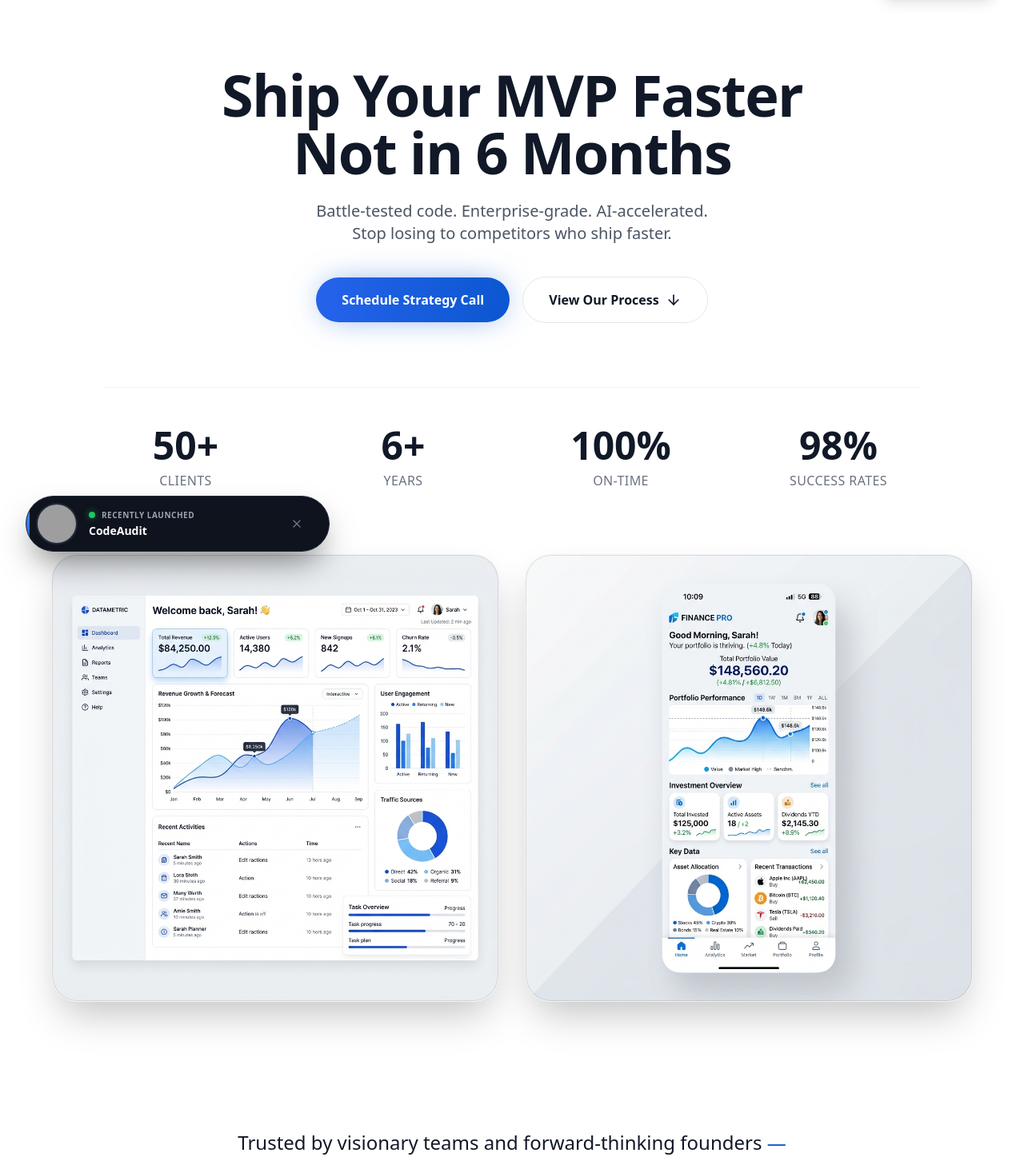
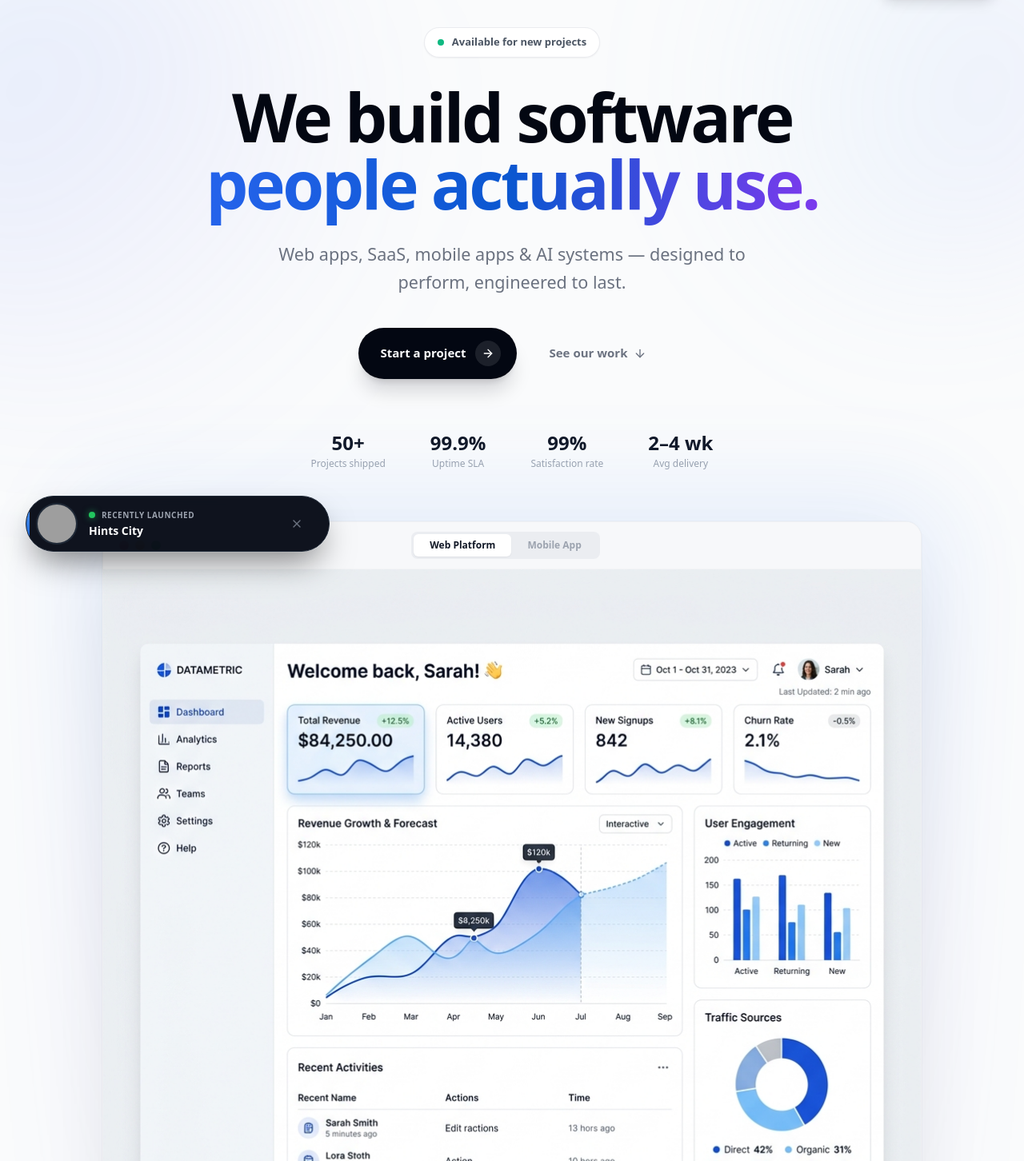
Before and after one commit to kabeerx9/monk-studio, a Next.js app: page / in a window 1280 px wide. Shown: the part 78-1530 px from the top of the page at 80% size. Built offline with nearby package versions, Linux system fonts and the light colour scheme; grey boxes are pictures that could not be loaded.

Commit message:
hero section changes

```diff
--- a/components/HeroSection.tsx
+++ b/components/HeroSection.tsx
@@ -1,103 +1,298 @@
 "use client";
-import React from "react";
-import { ArrowDown } from "lucide-react";
+import React, { useState, useEffect, useRef } from "react";
+import { ArrowRight, ArrowDown } from "lucide-react";
 import Image from "next/image";
 import Link from "next/link";
-import { motion } from "framer-motion";
+import { motion, AnimatePresence, useMotionValue, useTransform, useSpring } from "framer-motion";
+
+/* ── Animated counter hook ── */
+function useCounter(target: number, duration = 2000, delay = 800) {
+  const [count, setCount] = useState(0);
+  useEffect(() => {
+    const timeout = setTimeout(() => {
+      let start = 0;
+      const step = target / (duration / 16);
+      const timer = setInterval(() => {
+        start += step;
+        if (start >= target) {
+          setCount(target);
+          clearInterval(timer);
+        } else {
+          setCount(Math.floor(start));
+        }
+      }, 16);
+      return () => clearInterval(timer);
+    }, delay);
+    return () => clearTimeout(timeout);
+  }, [target, duration, delay]);
+  return count;
+}
+
+/* ── Floating orb component ── */
+const FloatingOrb = ({
+  className,
+  delay = 0,
+}: {
+  className: string;
+  delay?: number;
+}) => (
+  <motion.div
+    initial={{ opacity: 0 }}
+    animate={{ opacity: 1 }}
+    transition={{ duration: 2, delay }}
+    className={`absolute rounded-full pointer-events-none ${className}`}
+  />
+);
 
 const HeroSection = () => {
+  const [activePreview, setActivePreview] = useState<"dashboard" | "mobile">("dashboard");
+  const projects = useCounter(50, 1800, 1200);
+  const satisfaction = useCounter(99, 1800, 1400);
+  const containerRef = useRef<HTMLDivElement>(null);
+
+  // Mouse parallax for the product frame
+  const mouseX = useMotionValue(0);
+  const mouseY = useMotionValue(0);
+  const rotateX = useSpring(useTransform(mouseY, [-300, 300], [3, -3]), { stiffness: 150, damping: 20 });
+  const rotateY = useSpring(useTransform(mouseX, [-300, 300], [-3, 3]), { stiffness: 150, damping: 20 });
+
+  const handleMouseMove = (e: React.MouseEvent) => {
+    if (!containerRef.current) return;
+    const rect = containerRef.current.getBoundingClientRect();
+    mouseX.set(e.clientX - rect.left - rect.width / 2);
+    mouseY.set(e.clientY - rect.top - rect.height / 2);
+  };
+
+  const handleMouseLeave = () => {
+    mouseX.set(0);
+    mouseY.set(0);
+  };
+
   return (
-    <section id="home" className="pt-32 md:pt-40 pb-16 md:pb-20 px-4 md:px-6 max-w-7xl mx-auto flex flex-col items-center text-center relative overflow-hidden">
-      <div className="absolute inset-0 -z-10 bg-[linear-gradient(to_right,#80808012_1px,transparent_1px),linear-gradient(to_bottom,#80808012_1px,transparent_1px)] bg-[size:24px_24px] [mask-image:radial-gradient(ellipse_60%_50%_at_50%_0%,#000_70%,transparent_100%)]"></div>
+    <section
+      id="home"
+      className="relative min-h-screen flex flex-col justify-center pt-24 md:pt-28 pb-8 px-4 md:px-6 overflow-hidden bg-[#FAFBFC]"
+    >
+      {/* ── Ambient background orbs ── */}
+      <FloatingOrb
+        className="w-[600px] h-[600px] -top-48 -left-48 bg-gradient-to-br from-blue-400/20 via-indigo-400/10 to-transparent blur-[120px] animate-first"
+        delay={0}
+      />
+      <FloatingOrb
+        className="w-[500px] h-[500px] -top-20 -right-32 bg-gradient-to-bl from-violet-400/15 via-blue-300/10 to-transparent blur-[100px] animate-third"
+        delay={0.3}
+      />
+      <FloatingOrb
+        className="w-[400px] h-[400px] bottom-20 left-1/4 bg-gradient-to-tr from-cyan-400/10 via-blue-400/10 to-transparent blur-[100px] animate-second"
+        delay={0.6}
+      />
 
+      {/* ── Dot grid pattern ── */}
+      <div className="absolute inset-0 -z-10 opacity-[0.4] bg-[radial-gradient(#d1d5db_1px,transparent_1px)] bg-[size:24px_24px] [mask-image:radial-gradient(ellipse_60%_60%_at_50%_40%,black_20%,transparent_100%)]" />
+
+      <div className="max-w-7xl mx-auto w-full relative z-10">
+        {/* ── Text block ── */}
+        <div className="max-w-4xl mx-auto text-center mb-14 md:mb-16">
+          {/* Eyebrow pill */}
+          <motion.div
+            initial={{ opacity: 0, y: 10, scale: 0.95 }}
+            animate={{ opacity: 1, y: 0, scale: 1 }}
+            transition={{ duration: 0.5 }}
+            className="inline-flex items-center gap-2.5 px-4 py-2 rounded-full bg-white border border-gray-200/80 shadow-sm mb-8"
+          >
+            <span className="relative flex h-2 w-2">
+              <span className="animate-ping absolute inline-flex h-full w-full rounded-full bg-emerald-400 opacity-75" />
+              <span className="relative inline-flex rounded-full h-2 w-2 bg-emerald-500" />
+            </span>
+            <span className="text-[13px] font-semibold text-gray-600">
+              Available for new projects
+            </span>
+          </motion.div>
+
+          {/* Headline */}
           <motion.h1
-        initial={{ opacity: 0, y: 20 }}
+            initial={{ opacity: 0, y: 24 }}
             animate={{ opacity: 1, y: 0 }}
-        transition={{ duration: 0.8, ease: "easeOut" }}
-        className="text-4xl sm:text-5xl md:text-7xl font-bold tracking-tight text-gray-900 mb-6 max-w-4xl leading-[1.1]"
+            transition={{ duration: 0.7, delay: 0.1 }}
+            className="text-[2.5rem] sm:text-6xl md:text-7xl lg:text-[5.25rem] font-extrabold tracking-[-0.04em] text-gray-950 leading-[1.06] mb-7"
           >
-        Ship Your MVP Faster <br className="hidden md:block" /> Not in 6 Months
+            We build software
+            <br />
+            <span className="text-transparent bg-clip-text bg-gradient-to-r from-blue-600 via-[#0B57D0] to-violet-600 [-webkit-background-clip:text]">
+              people actually use.
+            </span>
           </motion.h1>
 
+          {/* Sub */}
           <motion.p
             initial={{ opacity: 0, y: 20 }}
             animate={{ opacity: 1, y: 0 }}
-        transition={{ duration: 0.8, delay: 0.2, ease: "easeOut" }}
-        className="text-base sm:text-lg md:text-xl text-gray-600 mb-10 max-w-2xl px-4"
+            transition={{ duration: 0.7, delay: 0.2 }}
+            className="text-lg md:text-[1.35rem] text-gray-500 max-w-2xl mx-auto leading-relaxed mb-10"
           >
-        Battle-tested code. Enterprise-grade. AI-accelerated. <br className="hidden md:block" />
-        Stop losing to competitors who ship faster.
+            Web apps, SaaS, mobile apps &amp; AI systems — designed to perform,
+            engineered to last.
           </motion.p>
 
+          {/* CTAs */}
           <motion.div
             initial={{ opacity: 0, y: 20 }}
             animate={{ opacity: 1, y: 0 }}
-        transition={{ duration: 0.8, delay: 0.4, ease: "easeOut" }}
-        className="flex flex-col sm:flex-row items-center gap-4 mb-16 md:mb-20 w-full sm:w-auto px-4"
+            transition={{ duration: 0.7, delay: 0.3 }}
+            className="flex flex-col sm:flex-row items-center justify-center gap-4"
           >
             <Link
               href="/contact"
-          className="group relative w-full sm:w-auto overflow-hidden bg-gradient-to-r from-blue-600 to-[#0B57D0] text-white px-8 py-4 rounded-full font-bold shadow-[0_0_40px_-10px_rgba(11,87,208,0.6)] hover:shadow-[0_0_60px_-15px_rgba(11,87,208,0.8)] hover:-translate-y-1 transition-all duration-300 flex items-center justify-center"
+              className="group flex items-center gap-3 bg-gray-950 text-white pl-7 pr-5 py-4 rounded-full text-[15px] font-semibold hover:bg-gray-800 transition-all duration-200 shadow-xl shadow-gray-950/15 hover:shadow-2xl hover:shadow-gray-950/20 hover:-translate-y-0.5"
             >
-          <div className="absolute inset-0 bg-white/20 translate-y-full group-hover:translate-y-0 transition-transform duration-300 ease-out"></div>
-          <span className="relative z-10">Schedule Strategy Call</span>
+              Start a project
+              <span className="flex items-center justify-center w-8 h-8 rounded-full bg-white/10 group-hover:bg-white/20 transition-all">
+                <ArrowRight className="w-4 h-4 group-hover:translate-x-0.5 transition-transform" />
+              </span>
             </Link>
             <Link
-          href="/process"
-          className="w-full sm:w-auto bg-white/60 backdrop-blur-md text-gray-900 border border-gray-200 px-8 py-4 rounded-full font-bold flex items-center justify-center gap-2 hover:bg-white hover:shadow-xl hover:-translate-y-1 transition-all duration-300 group"
+              href="#portfolio"
+              className="flex items-center gap-2 text-[15px] font-semibold text-gray-500 hover:text-gray-900 transition-colors duration-200 px-6 py-4"
             >
-          View Our Process
-          <ArrowDown className="w-5 h-5 group-hover:translate-y-1 transition-transform" />
+              See our work
+              <ArrowDown className="w-4 h-4" />
             </Link>
           </motion.div>
+        </div>
 
+        {/* ── Stats ribbon ── */}
         <motion.div
-        initial={{ opacity: 0 }}
-        animate={{ opacity: 1 }}
-        transition={{ duration: 1, delay: 0.6 }}
-        className="grid grid-cols-2 md:grid-cols-4 gap-8 md:gap-16 border-t border-gray-100 pt-12 mb-20 w-full max-w-5xl"
+          initial={{ opacity: 0, y: 16 }}
+          animate={{ opacity: 1, y: 0 }}
+          transition={{ duration: 0.6, delay: 0.45 }}
+          className="flex items-center justify-center gap-8 md:gap-14 mb-14 md:mb-16"
         >
           {[
-          { stat: "50+", label: "Clients" },
-          { stat: "6+", label: "Years" },
-          { stat: "100%", label: "On-Time" },
-          { stat: "98%", label: "Success Rates" }
-        ].map((item, idx) => (
-          <div key={idx} className="flex flex-col items-center">
-            <span className="text-4xl md:text-5xl font-bold text-gray-900 mb-2">{item.stat}</span>
-            <span className="text-sm md:text-base text-gray-500 font-medium tracking-wide uppercase">{item.label}</span>
+            { value: `${projects}+`, label: "Projects shipped" },
+            { value: "99.9%", label: "Uptime SLA" },
+            { value: `${satisfaction}%`, label: "Satisfaction rate" },
+            { value: "2–4 wk", label: "Avg delivery" },
+          ].map((stat, i) => (
+            <div key={i} className="flex flex-col items-center">
+              <span className="text-xl md:text-2xl font-extrabold text-gray-900 tabular-nums">
+                {stat.value}
+              </span>
+              <span className="text-[11px] md:text-xs text-gray-400 font-medium mt-0.5">
+                {stat.label}
+              </span>
             </div>
           ))}
         </motion.div>
 
-      {/* Images section */}
+        {/* ── Product showcase with 3D tilt ── */}
         <motion.div
-        initial={{ opacity: 0, y: 40 }}
+          ref={containerRef}
+          onMouseMove={handleMouseMove}
+          onMouseLeave={handleMouseLeave}
+          initial={{ opacity: 0, y: 60 }}
           animate={{ opacity: 1, y: 0 }}
-        transition={{ duration: 1, delay: 0.8, ease: "easeOut" }}
-        className="flex flex-col md:flex-row gap-8 w-full items-center justify-center max-w-6xl mx-auto"
+          transition={{ duration: 1, delay: 0.55, ease: [0.16, 1, 0.3, 1] }}
+          className="relative max-w-5xl mx-auto"
+          style={{ perspective: 1200 }}
         >
-        <div className="w-full md:w-1/2 rounded-[2rem] overflow-hidden shadow-2xl hover:shadow-3xl transition-shadow duration-500 relative bg-gray-50 group border border-gray-100">
+          {/* Glow behind the frame */}
+          <div className="absolute -inset-8 bg-gradient-to-b from-blue-500/20 via-indigo-500/10 to-transparent rounded-[3rem] blur-3xl pointer-events-none opacity-60" />
+
+          <motion.div
+            style={{ rotateX, rotateY }}
+            className="relative rounded-2xl md:rounded-[1.25rem] overflow-hidden border border-gray-200/60 bg-white shadow-[0_50px_100px_-30px_rgba(0,0,0,0.12),0_0_0_1px_rgba(0,0,0,0.02)]"
+          >
+            {/* Browser chrome */}
+            <div className="flex items-center justify-between px-5 py-3 border-b border-gray-100 bg-[#F7F8FA]">
+              <div className="flex items-center gap-2">
+                <span className="w-3 h-3 rounded-full bg-[#FF5F57]" />
+                <span className="w-3 h-3 rounded-full bg-[#FEBC2E]" />
+                <span className="w-3 h-3 rounded-full bg-[#28C840]" />
+              </div>
+
+              {/* Tab switcher */}
+              <div className="flex items-center bg-gray-200/60 rounded-lg p-[3px]">
+                {(["dashboard", "mobile"] as const).map((tab) => (
+                  <button
+                    key={tab}
+                    onClick={() => setActivePreview(tab)}
+                    className={`relative px-5 py-1.5 rounded-md text-xs font-semibold transition-all duration-300 ${
+                      activePreview === tab
+                        ? "text-gray-900"
+                        : "text-gray-400 hover:text-gray-600"
+                    }`}
+                  >
+                    {activePreview === tab && (
+                      <motion.span
+                        layoutId="activeTab"
+                        className="absolute inset-0 bg-white rounded-md shadow-sm"
+                        transition={{ type: "spring", bounce: 0.15, duration: 0.5 }}
+                      />
+                    )}
+                    <span className="relative z-10">
+                      {tab === "dashboard" ? "Web Platform" : "Mobile App"}
+                    </span>
+                  </button>
+                ))}
+              </div>
+
+              <div className="w-[68px]" />
+            </div>
+
+            {/* Screenshot area */}
+            <div className="relative bg-[#F7F8FA] overflow-hidden">
+              <AnimatePresence mode="wait">
+                <motion.div
+                  key={activePreview}
+                  initial={{ opacity: 0, y: 8 }}
+                  animate={{ opacity: 1, y: 0 }}
+                  exit={{ opacity: 0, y: -8 }}
+                  transition={{ duration: 0.35, ease: "easeInOut" }}
+                >
                   <Image
-            src="/images/dashboard_mockup.png"
-            alt="Dashboard"
-            width={1200}
-            height={800}
-            className="w-full h-auto group-hover:scale-105 transition-transform duration-700 ease-in-out"
+                    src={
+                      activePreview === "dashboard"
+                        ? "/images/dashboard_mockup.png"
+                        : "/images/mobile_mockup.png"
+                    }
+                    alt={
+                      activePreview === "dashboard"
+                        ? "SaaS Dashboard built by Monk Studio"
+                        : "Mobile Application built by Monk Studio"
+                    }
+                    width={1400}
+                    height={900}
+                    priority
+                    className="w-full h-auto"
                   />
-          <div className="absolute inset-0 ring-1 ring-inset ring-black/10 rounded-[2rem] pointer-events-none"></div>
-        </div>
-        <div className="w-full md:w-1/2 rounded-[2rem] overflow-hidden shadow-2xl hover:shadow-3xl transition-shadow duration-500 relative bg-gray-50 group border border-gray-100">
-           <Image
-            src="/images/mobile_mockup.png"
-            alt="Mobile App"
-            width={1200}
-            height={800}
-            className="w-full h-auto group-hover:scale-105 transition-transform duration-700 ease-in-out"
-          />
-          <div className="absolute inset-0 ring-1 ring-inset ring-black/10 rounded-[2rem] pointer-events-none"></div>
+                </motion.div>
+              </AnimatePresence>
+
+              {/* Bottom gradient fade */}
+              <div className="absolute inset-x-0 bottom-0 h-32 bg-gradient-to-t from-[#FAFBFC] to-transparent pointer-events-none" />
             </div>
           </motion.div>
+        </motion.div>
+
+        {/* ── Client trust logos ── */}
+        <motion.div
+          initial={{ opacity: 0 }}
+          animate={{ opacity: 1 }}
+          transition={{ duration: 1, delay: 1.4 }}
+          className="mt-16 md:mt-20 flex flex-col items-center"
+        >
+          <p className="text-[11px] font-semibold text-gray-400 uppercase tracking-[0.2em] mb-5">
+            Trusted by
+          </p>
+          <div className="flex flex-wrap justify-center items-center gap-x-10 md:gap-x-14 gap-y-3 opacity-30 hover:opacity-50 transition-opacity duration-700">
+            <span className="text-xl font-extrabold tracking-tight text-[#0B57D0]">CodeAudit</span>
+            <span className="text-xl font-bold tracking-tighter text-gray-900">Goreeva</span>
+            <span className="text-lg font-black italic text-gray-900">Plateio</span>
+            <span className="text-lg font-semibold text-gray-900">Sumukha</span>
+            <span className="text-lg font-bold tracking-widest lowercase text-gray-900">akimafilms</span>
+          </div>
+        </motion.div>
+      </div>
     </section>
   );
 };
--- a/data/index.ts
+++ b/data/index.ts
@@ -69,6 +69,15 @@ export const gridItems = [
 ];
 
 export const projects = [
+  {
+    id: 100,
+    title: "Hints City",
+    des: "Curated city discovery & local experiences platform.",
+    img: "https://image.thum.io/get/width/800/crop/800/https://hints.city",
+    iconLists: ["/next.svg", "/tail.svg", "/ts.svg"],
+    link: "https://hints.city",
+    type: "web"
+  },
   {
     id: 99,
     title: "CodeAudit",
```
Also changed, not shown: app/about/page.tsx (+25 -22 lines). Lines whose indentation alone changed are shown as unchanged.
